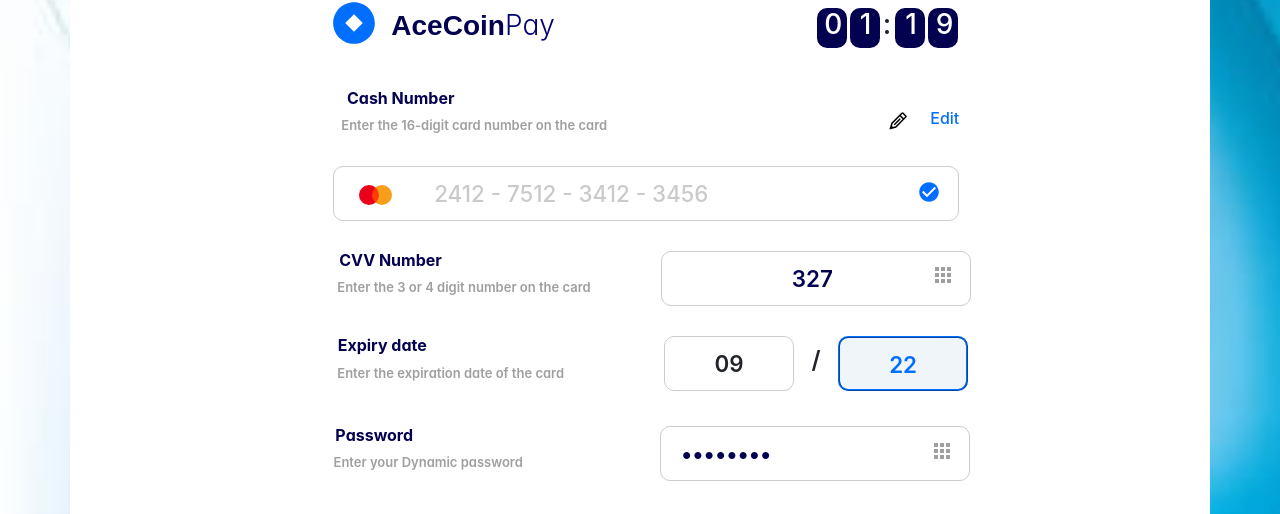
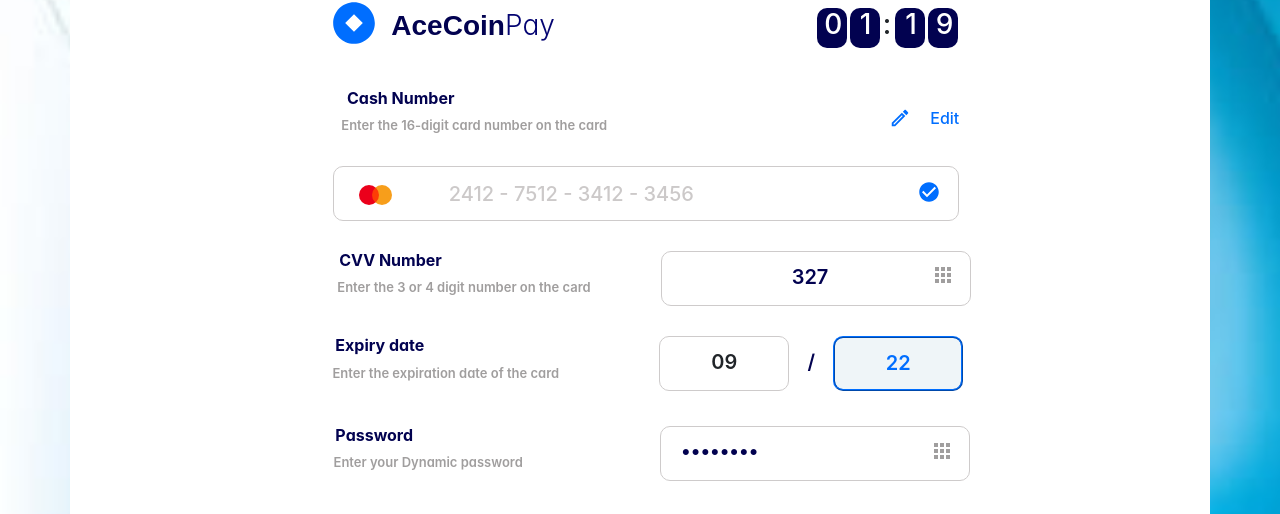
Before and after one commit to drealjstar/payapp, a React (Create React App) app: page / in a window 1280 px wide. Shown: the part 171-685 px from the top of the page. Built offline with nearby package versions, Linux system fonts and the light colour scheme.

Commit message:
add icons

```diff
--- a/src/Component/firstpart.css
+++ b/src/Component/firstpart.css
@@ -33,7 +33,6 @@
     width: 300px;
     display: flex;
     height: 60px;
-
 }
 
 .icon {
@@ -52,7 +51,6 @@
     font-family: Arial, Helvetica, sans-serif;
     font-weight: 600;
     color: rgb(2, 2, 80);
-
 }
 
 .title2 {
@@ -64,7 +62,6 @@
 .time {
     display: flex;
     margin-right: 1px;
-
 }
 
 .dot {
@@ -126,21 +123,19 @@
     display: flex;
     justify-content: space-between;
     padding-top: 12px;
-
-
 }
 
 .editIcon {
-    font-size: large;
+    font-size: 22px;
+    font-weight: 900;
     padding-top: 8px;
     color: rgb(0, 110, 255);
-
+    margin-top: -6px;
 }
 
 .editText {
     padding-top: 8px;
     color: rgb(0, 110, 255);
-
 }
 
 .cardNumberCover {
@@ -163,6 +158,9 @@
     padding-top: 10px;
     color: rgb(204, 201, 201);
     font-weight: 500;
+    font-size: 20px;
+    padding-top: 12.5px;
+
 }
 
 .icon3 {
@@ -200,6 +198,7 @@
     padding-top: 10px;
     color: rgb(2, 2, 80);
     font-weight: 600;
+    font-size: 20px;
 }
 
 .cvvIcon {
@@ -246,10 +245,15 @@
 .slash {
     padding-top: 10px;
     font-weight: 600;
+    font-size: 20px;
+}
+
+.slash {
+    padding-top: 13.5px;
+    color: rgb(2, 2, 80);
 }
 
 .dateNumber2 {
-
     color: rgb(0, 110, 255);
 }
 
@@ -258,9 +262,8 @@
     padding-left: 10px;
 }
 
-.dateText,
-{
-padding-left: 7px;
+.dateText {
+    padding-left: 7px;
 }
 
 .password {
@@ -286,6 +289,7 @@
     padding-top: 10px;
     color: rgb(2, 2, 80);
     font-weight: 600;
+    font-size: larger;
     padding-left: 20px;
 }
 
--- a/src/Component/firstpart.js
+++ b/src/Component/firstpart.js
@@ -1,14 +1,10 @@
 import React from "react";
 import "./firstpart.css";
 import { RiCopperCoinFill } from 'react-icons/ri';
-import { GrEdit } from 'react-icons/gr';
+import { MdOutlineEdit } from 'react-icons/md';
 import { IoMdCheckmarkCircle } from 'react-icons/io'
 import { CgMenuGridR } from 'react-icons/cg';
 import SecondPart from "./secondpart";
-
-
-
-
 
 function FirstPart() {
         return (
@@ -34,7 +30,7 @@
                                                         <p className="digitText">Enter the 16-digit cɑrd number on the cɑrd</p>
                                                 </div>
                                                 <div className="edit">
-                                                        <h4 className="editIcon"><GrEdit /></h4>
+                                                        <h4 className="editIcon">< MdOutlineEdit /></h4>
                                                         <h6 className="editText">Edit</h6>
                                                 </div>
                                         </div>
@@ -47,7 +43,6 @@
                                                 </div>
                                                 <div className="numberCover"><p className="cardNumber">2412  -  7512  -  3412  -  3456</p></div>
                                         </div>
-
                                         <div className="cvv">
                                                 <div className="cvvHeaderWrapper">
                                                         <h6 className="cvvHeader">CVV Number</h6>
@@ -58,7 +53,6 @@
                                                         <h4 className="cvvIcon"><CgMenuGridR /></h4>
                                                 </div>
                                         </div>
-
                                         <div className="date">
                                                 <div className="dateHeaderWrapper">
                                                         <h6 className="dateHeader">Expiry dɑte </h6>
@@ -74,7 +68,6 @@
                                                         </div>
                                                 </div>
                                         </div>
-
                                         <div className="password">
                                                 <div className="passwordHeaderWrapper">
                                                         <h6 className="passwordHeader">Pɑssword</h6>
@@ -85,19 +78,10 @@
                                                         <h4 className="cvvIcon"><CgMenuGridR /></h4>
                                                 </div>
                                         </div>
-
                                         <div className="button">Pɑy Now</div>
                                 </div>
-
-
-
-                        <SecondPart />
-
-
+                                <SecondPart />
                         </div>
-
-
-
                 </div>
         )
 }
```
